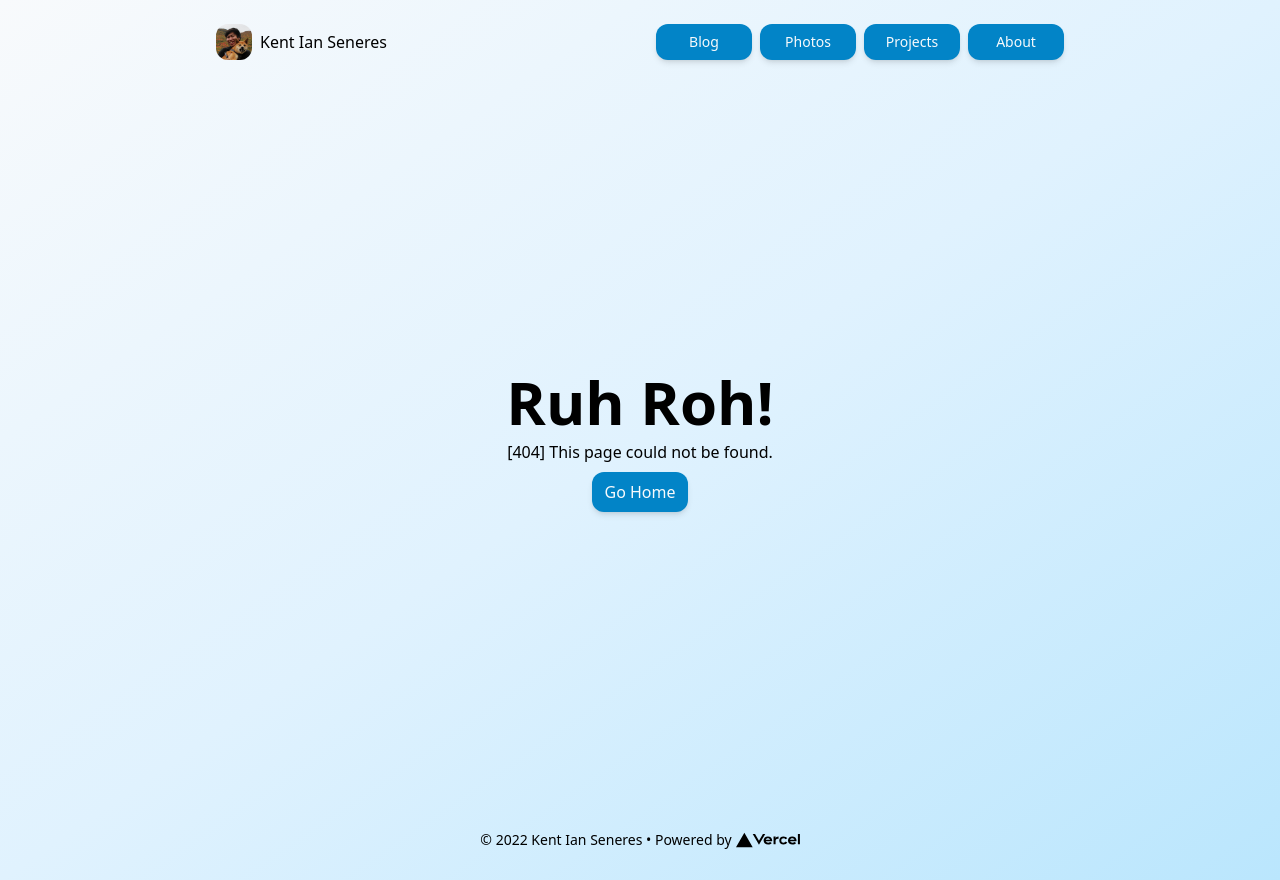
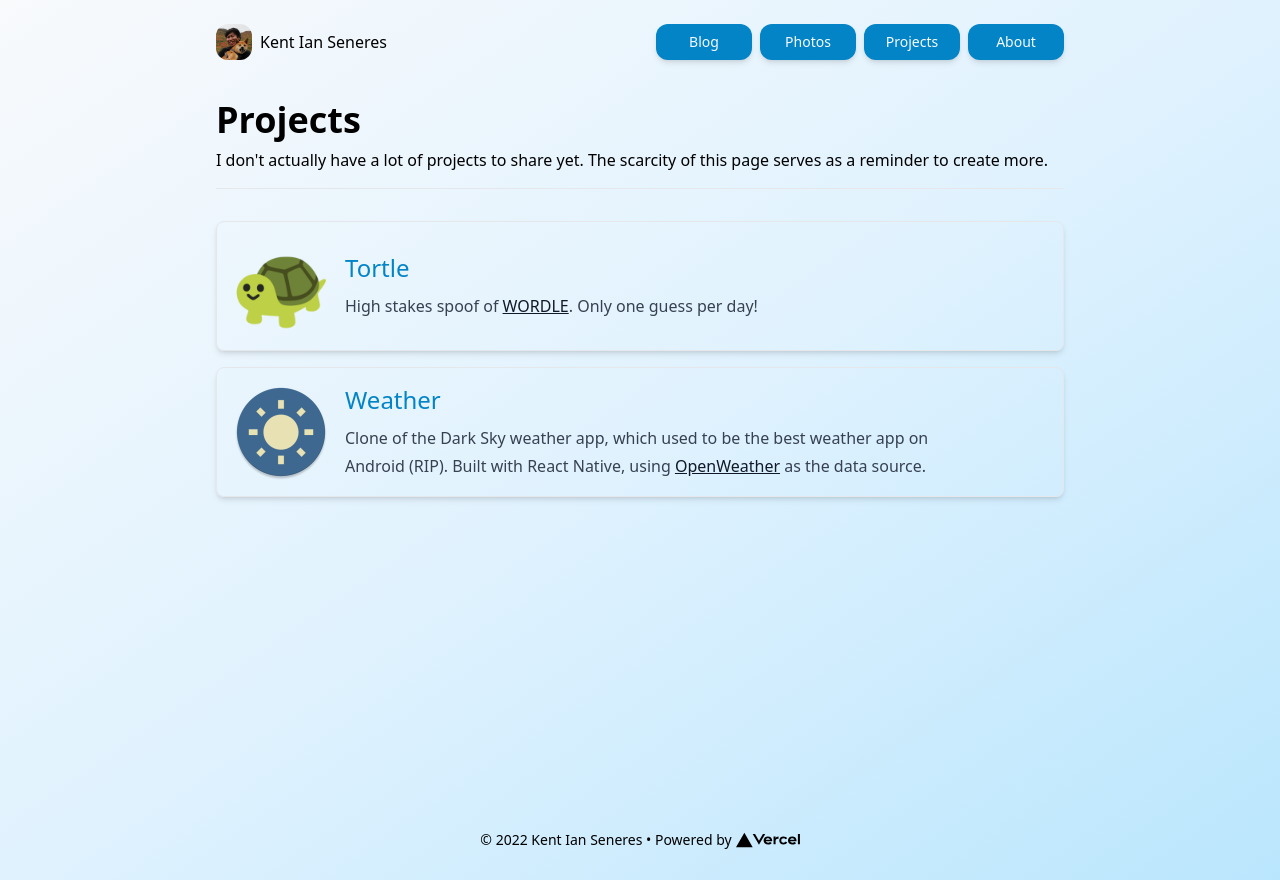
Before and after one commit to kent-seneres/personal-site, a Next.js app: page /projects in a window 1280 px wide. Before the commit this address had no page. Built offline with nearby package versions, Linux system fonts and the light colour scheme.

Commit message:
create projects page

```diff
--- a/components/Posts.tsx
+++ b/components/Posts.tsx
@@ -18,7 +18,9 @@ const Post: React.FC<PostProps> = (props) => {
     <div className="flex flex-col py-4 text-left border-b">
       <div className="flex items-center justify-between">
         <Link href={props.href}>
-          <a className="text-xl font-semibold text-sky-600">{post.title}</a>
+          <a className="text-xl font-semibold text-sky-600 hover:text-sky-500">
+            {post.title}
+          </a>
         </Link>
         <p className="text-sm text-slate-500">{date}</p>
       </div>
--- /dev/null
+++ b/pages/projects.tsx
@@ -0,0 +1,68 @@
+import type { NextPage } from "next";
+import Image from "next/image";
+import globals from "@lib/globals";
+import PageWrapper from "@components/PageWrapper";
+import Markdown from "@components/Markdown";
+
+type ProjectProps = {
+  title: string;
+  description: string;
+  logoSrc: string;
+  href?: string;
+};
+
+const Project: React.FC<ProjectProps> = (props) => {
+  return (
+    <div className="flex border items-center rounded-lg shadow-md p-4 space-x-4">
+      <div className="w-24 h-24 relative">
+        <Image src={props.logoSrc} alt="project icon" layout="fill" />
+      </div>
+      <div className="flex flex-col items-start flex-1 text-left space-y-2">
+        <a href={props.href} target="_blank" rel="noopener noreferrer">
+          <span className="text-2xl font-medium text-sky-600 hover:text-sky-500">
+            {props.title}
+          </span>
+        </a>
+        <div className="text-sky-500">
+          <Markdown
+            customClassName="prose-p:text-slate-500 prose-p:text-base prose-a:text-sky-600 prose-a:hover:text-sky-500"
+            content={props.description}
+          />
+        </div>
+      </div>
+    </div>
+  );
+};
+
+const Projects: NextPage = () => {
+  const pageTitle = `Projects - ${globals.name}`;
+  const preamble = `I don't actually have a lot of projects to share yet.
+    The scarcity of this page serves as a reminder to create more.`;
+
+  return (
+    <PageWrapper title={pageTitle}>
+      <div className="self-stretch m-4 pb-2 border-b text-left">
+        <h1 className="text-4xl font-semibold my-2">Projects</h1>
+        <p className="my-2">{preamble}</p>
+      </div>
+      <div className="flex flex-col flex-1 self-stretch m-4 space-y-4">
+        <Project
+          title="Tortle"
+          description={`High stakes spoof of [WORDLE](https://www.powerlanguage.co.uk/wordle/).
+          Only one guess per day!`}
+          href="/tortle"
+          logoSrc="/images/projects/tortle.png"
+        />
+        <Project
+          title="Weather"
+          description={`Clone of the Dark Sky weather app, which used to be the best weather app on Android (RIP).
+          Built with React Native, using [OpenWeather](https://openweathermap.org/) as the data source.`}
+          href="https://github.com/kent-seneres/weather"
+          logoSrc="/images/projects/weather.png"
+        />
+      </div>
+    </PageWrapper>
+  );
+};
+
+export default Projects;
```
Also changed, not shown: public/images/projects/tortle.png (added), public/images/projects/weather.png (added).
